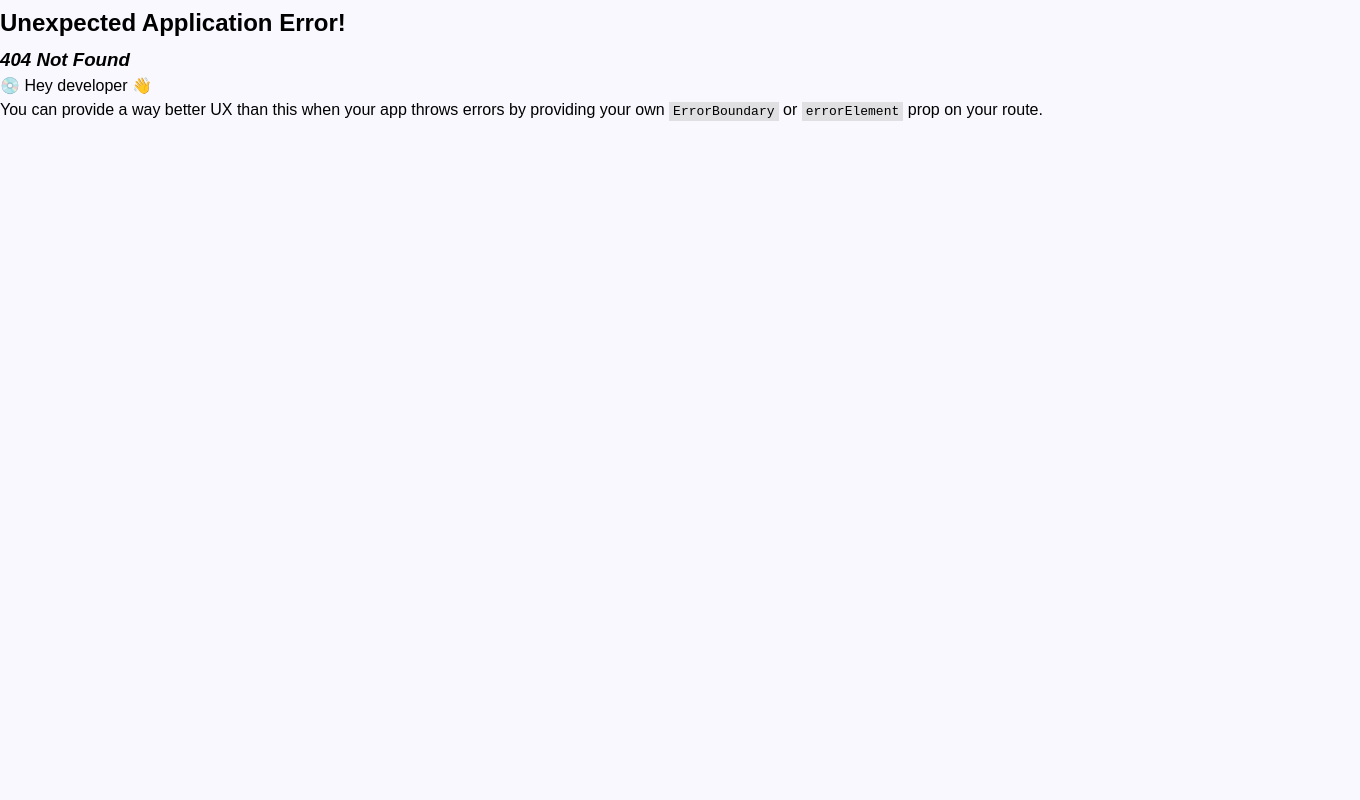
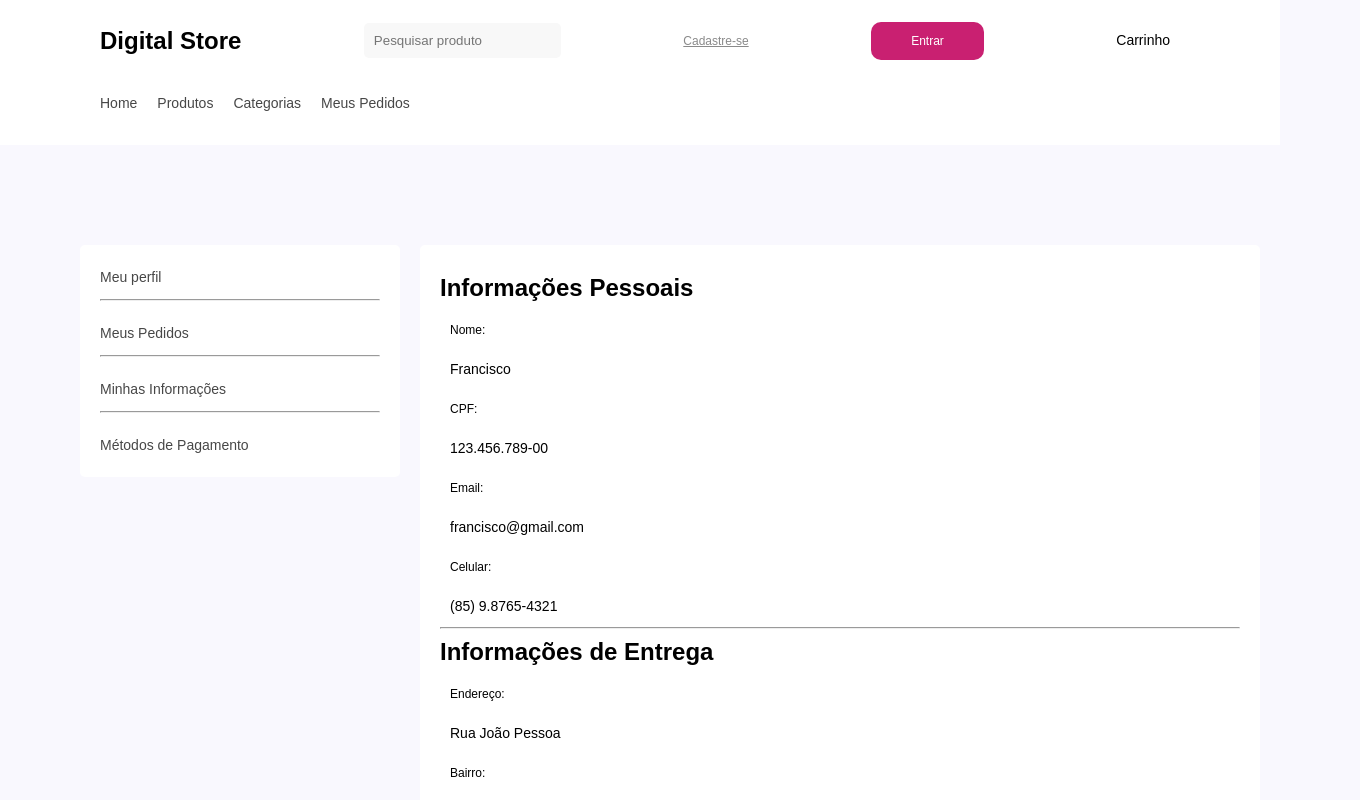
Before and after one commit to lucasrochabz/rocha-store, a React (Vite) app: page /meuspedidos/minhas-informacoes in a window 1280 px wide. Before the commit this address had no page. Shown: the top 800 px of the page, 1360 px wide, since content can reach past the window. Built offline with nearby package versions, Linux system fonts and the light colour scheme.

Commit message:
Add components My Orders e MyInfos

```diff
--- /dev/null
+++ b/src/components/MyInfos/MyInfos.jsx
@@ -0,0 +1,23 @@
+import './MyInfos.css'
+
+export const MyInfos = () => {
+  return(
+    <>
+      <div className='my-infos-content'>
+        <h2>Informações Pessoais</h2>
+        <p>Nome: </p><span>Francisco</span>
+        <p>CPF: </p><span>123.456.789-00</span>
+        <p>Email: </p><span>francisco@gmail.com</span>
+        <p>Celular: </p><span>(85) 9.8765-4321</span>
+
+        <hr />
+
+        <h2>Informações de Entrega</h2>
+        <p>Endereço: </p><span>Rua João Pessoa</span>
+        <p>Bairro: </p><span>Centro</span>
+        <p>Cidade: </p><span>Fortaleza, Ceará</span>
+        <p>CEP: </p><span>60000-000</span>
+      </div>
+    </>
+  )
+}
--- /dev/null
+++ b/src/components/MyOrders/MyOrders.css
@@ -0,0 +1,15 @@
+.account-content h3, h4, span {
+  display: inline-block;
+  padding: 10px;
+  font-size: 14px;
+}
+
+.account-content p {
+  padding: 10px;
+  font-size: 12px;
+}
+
+.account-content-header {
+  display: flex;
+  justify-content: space-between;
+}
--- /dev/null
+++ b/src/components/MyOrders/MyOrders.jsx
@@ -0,0 +1,36 @@
+import './MyOrders.css'
+
+export const MyOrders = () => {
+  return(
+    <>
+      <div className="account-content-header">
+        <h3>Meus pedidos</h3>
+        <span>STATUS</span>
+      </div>
+      <hr />
+      <p>Pedido nº 2234981932</p>
+      <h4>Tênis Nike Revolution 6 Next Nature Masculino</h4>
+      <h4>Produto em trânsito</h4>
+
+      <hr />
+      <p>Pedido nº 2234981932</p>
+      <h4>Tênis Nike Revolution 6 Next Nature Masculino</h4>
+      <h4>Finalizado</h4>
+
+      <hr />
+      <p>Pedido nº 2234981932</p>
+      <h4>Tênis Nike Revolution 6 Next Nature Masculino</h4>
+      <h4>Cancelado</h4>
+
+      <hr />
+      <p>Pedido nº 2234981932</p>
+      <h4>Tênis Nike Revolution 6 Next Nature Masculino</h4>
+      <h4>Finalizado</h4>
+
+      <hr />
+      <p>Pedido nº 2234981932</p>
+      <h4>Tênis Nike Revolution 6 Next Nature Masculino</h4>
+      <h4>Finalizado</h4>
+    </>
+  )
+}
--- a/src/components/Sidebar/Sidebar.jsx
+++ b/src/components/Sidebar/Sidebar.jsx
@@ -9,21 +9,25 @@ export const Sidebar = () => {
       <div className="sidebar-container">
         <ul>
           <li>
-            <a href="#">Meu perfil</a>
+            <Link to="meu-perfil">
+              Meu perfil
+            </Link>
             <hr />
           </li>
           <li>
-            <Link to="/meuspedidos" className={location.pathname === '/meuspedidos' ? 'active' : ''}>
+            <Link to="meus-pedidos" className={location.pathname === '/meuspedidos' ? 'active' : ''}>
               Meus Pedidos
             </Link>
             <hr />
           </li>
           <li>
-            <a href="#">Minhas Informações</a>
+            <Link to="minhas-informacoes">
+              Minhas Informações
+            </Link>
             <hr />
           </li>
           <li>
-            <a href="#">Métodos de Pagamento</a>
+            <Link to="metodos-de-pagamento">Métodos de Pagamento</Link>
           </li>
         </ul>
       </div>
--- /dev/null
+++ b/src/pages/MyAccount/MyAccount.css
@@ -0,0 +1,18 @@
+body {
+  background-color: #f9f8fe;
+}
+
+.account-container {
+  width: 100%;
+  display: flex;
+  margin: 80px;
+  gap: 20px;
+  align-items: flex-start;
+}
+
+.account-content {
+  background-color: white;
+  border-radius: 5px;
+  width: 100vh;
+  padding: 20px;
+}
--- /dev/null
+++ b/src/pages/MyAccount/MyAccount.jsx
@@ -0,0 +1,24 @@
+import { Outlet } from "react-router-dom";
+import { Footer } from "../../components/Footer/Footer";
+import { Header } from "../../components/Header/Header";
+import { Sidebar } from "../../components/Sidebar/Sidebar";
+import "./MyAccount.css";
+
+export const MyAccount = () => {
+  return (
+    <>
+      <div>
+        <Header />
+        <section className="account-container">
+          <Sidebar />
+
+          <div className="account-content">
+            <Outlet />
+          </div>
+
+        </section>
+        <Footer />
+      </div>
+    </>
+  );
+};
--- a/src/pages/MyRequests/MyRequests.css
+++ /dev/null
@@ -1,34 +0,0 @@
-body {
-  background-color: #f9f8fe;
-}
-
-.main-request-container {
-  width: 100%;
-  display: flex;
-  margin: 80px;
-  gap: 20px;
-  align-items: flex-start;
-}
-
-.status-container {
-  background-color: white;
-  border-radius: 5px;
-  width: 100vh;
-  padding: 20px;
-}
-
-.status-container h3, h4, span {
-  display: inline-block;
-  padding: 10px;
-  font-size: 14px;
-}
-
-.status-container p {
-  padding: 10px;
-  font-size: 12px;
-}
-
-.status-container-header {
-  display: flex;
-  justify-content: space-between;
-}
--- a/src/pages/MyRequests/MyRequests.jsx
+++ /dev/null
@@ -1,47 +0,0 @@
-import { Footer } from "../../components/Footer/Footer";
-import { Header } from "../../components/Header/Header";
-import { Sidebar } from "../../components/Sidebar/Sidebar";
-import "./MyRequests.css";
-
-export const MyRequests = () => {
-  return (
-    <>
-      <Header />
-      <section className="main-request-container">
-        <Sidebar />
-
-        <div className="status-container">
-          <div className="status-container-header">
-            <h3>Meus pedidos</h3>
-            <span>STATUS</span>
-          </div>
-          <hr />
-          <p>Pedido nº 2234981932</p>
-          <h4>Tênis Nike Revolution 6 Next Nature Masculino</h4>
-          <h4>Produto em trânsito</h4>
-
-          <hr />
-          <p>Pedido nº 2234981932</p>
-          <h4>Tênis Nike Revolution 6 Next Nature Masculino</h4>
-          <h4>Finalizado</h4>
-
-          <hr />
-          <p>Pedido nº 2234981932</p>
-          <h4>Tênis Nike Revolution 6 Next Nature Masculino</h4>
-          <h4>Cancelado</h4>
-
-          <hr />
-          <p>Pedido nº 2234981932</p>
-          <h4>Tênis Nike Revolution 6 Next Nature Masculino</h4>
-          <h4>Finalizado</h4>
-
-          <hr />
-          <p>Pedido nº 2234981932</p>
-          <h4>Tênis Nike Revolution 6 Next Nature Masculino</h4>
-          <h4>Finalizado</h4>
-        </div>
-      </section>
-      <Footer />
-    </>
-  );
-};
```
Also changed, not shown: src/main.jsx (+22 -2 lines), src/components/MyInfos/MyInfos.css (added).
